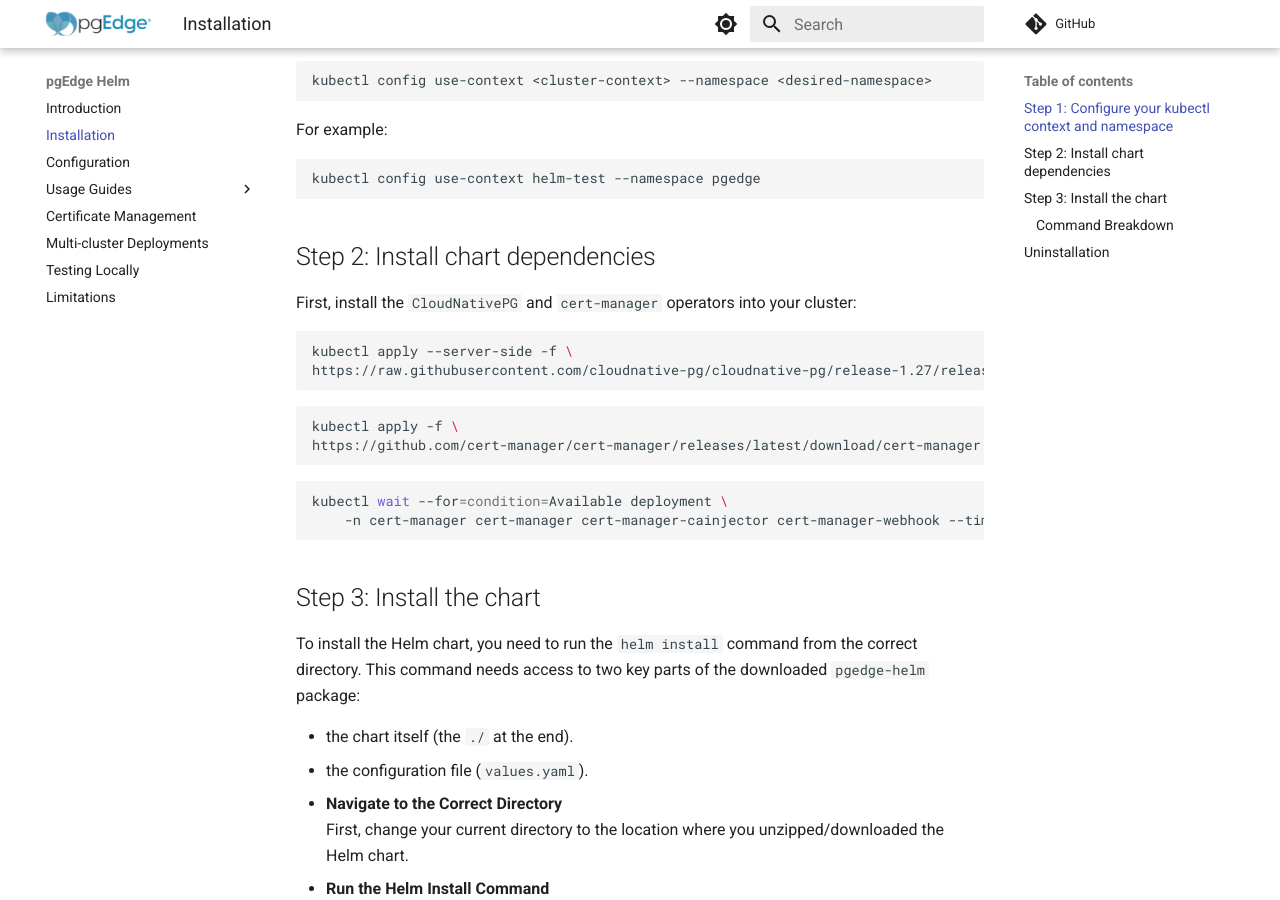
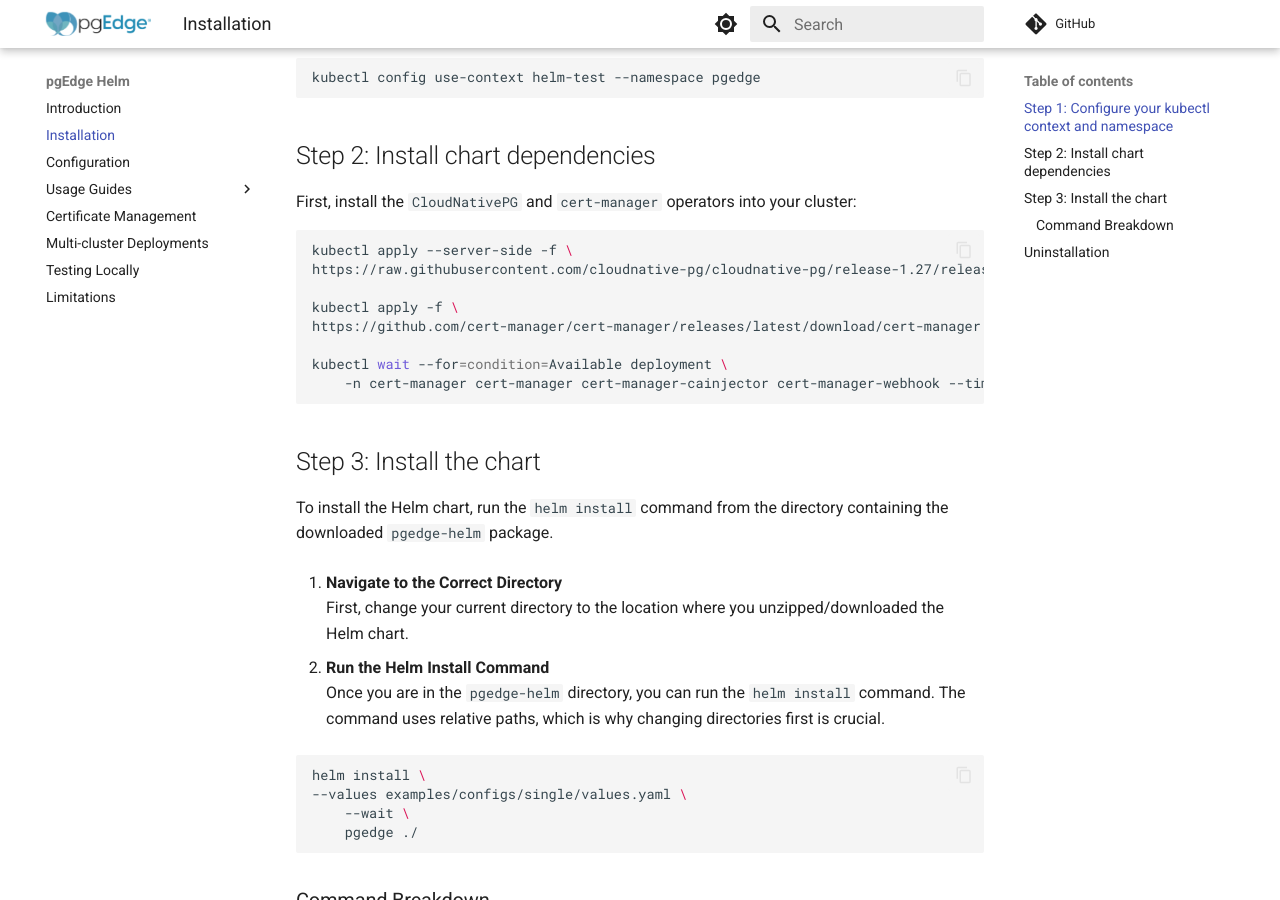
Before and after one commit to pgEdge/pgedge-helm, an MkDocs documentation site: the page built from docs/install.md, in a window 1280 px wide and 900 px high, scrolled down 2260 px. Built offline with MkDocs 1.6.1 and Material for MkDocs 9.7.7, drawn with Linux system fonts in a browser that asks for light colours; comment, search, counter and statistics services are not loaded; some of the changed text lies outside the part shown.

Commit message:
fix formatting on install documentation (#18)
* fix formatting in install docs

* add copy code button to code blocks

````diff
--- a/docs/install.md
+++ b/docs/install.md
@@ -111,24 +108,17 @@
 ```shell
 kubectl apply --server-side -f \
 https://raw.githubusercontent.com/cloudnative-pg/cloudnative-pg/release-1.27/releases/cnpg-1.27.0.yaml
-```
 
-```shell
 kubectl apply -f \
 https://github.com/cert-manager/cert-manager/releases/latest/download/cert-manager.yaml
-```
 
-```shell
 kubectl wait --for=condition=Available deployment \
 	-n cert-manager cert-manager cert-manager-cainjector cert-manager-webhook --timeout=120s
 ```
 
 ## Step 3: Install the chart
 
-To install the Helm chart, you need to run the `helm install` command from the correct directory. This command needs access to two key parts of the downloaded `pgedge-helm` package:
-
-- the chart itself (the `./` at the end).
-- the configuration file (`values.yaml`).
+To install the Helm chart, run the `helm install` command from the directory containing the downloaded `pgedge-helm` package.
 
 1. **Navigate to the Correct Directory**
    First, change your current directory to the location where you unzipped/downloaded the Helm chart.
--- a/mkdocs.yml
+++ b/mkdocs.yml
@@ -24,6 +24,7 @@
     - navigation.prune
     - navigation.top
     - toc.follow
+    - content.code.copy
 
   palette:
     - media: "(prefers-color-scheme: light)"
````
Also changed, not shown: other parts of docs/install.md (+3 -6 lines).
